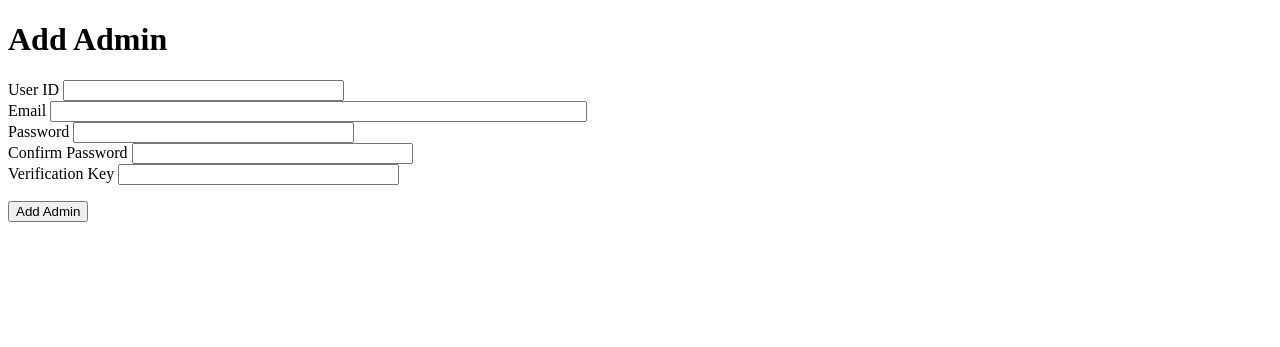
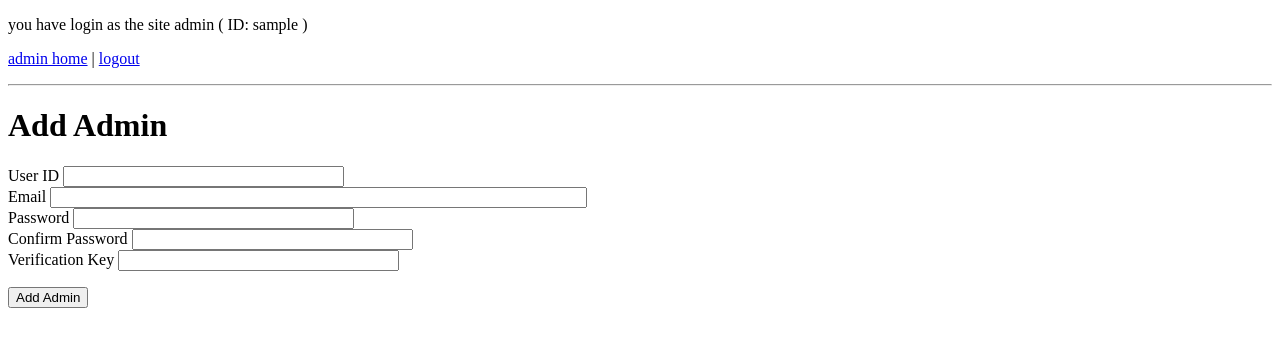
Before and after one commit to nick3633/itp4924-homework-A04, a Flask app: page /add_admin.html in a window 1280 px wide. Shown: the top 347 px of the page. Run offline with Flask 2, Linux system fonts and the light colour scheme; the visitor is signed in with stand-in values (Sample User, id 1); data comes from the database, SQL or seed files in the repository.

Commit message:
added the admin homepage

```diff
--- a/app/forms.py
+++ b/app/forms.py
@@ -8,6 +8,7 @@
     user_id = StringField('User ID', validators=[DataRequired()])
     password = PasswordField('Password', validators=[DataRequired()])
     submit = SubmitField('Login')
+
 
 class AddAdminForm(FlaskForm):
     user_id = StringField('User ID', validators=[DataRequired()])
--- a/app/models.py
+++ b/app/models.py
@@ -1,6 +1,7 @@
 from app import db, login
 from flask_login import UserMixin
 from werkzeug.security import generate_password_hash, check_password_hash
+
 
 class Admin(UserMixin, db.Model):
     user_id = db.Column(db.String(64), primary_key=True, index=True, unique=True)
@@ -20,6 +21,7 @@
         return (self.user_id)
     # https://stackoverflow.com/questions/37472870/login-user-fails-to-get-user-id (4/7/2020 1:15AM)
 
+
 @login.user_loader
 def load_user(user_id):
     return Admin.query.get(user_id)
--- a/app/pages.py
+++ b/app/pages.py
@@ -13,19 +13,26 @@
     return render_template('home.html', title='')
 
 
+@app.route('/admin_home.html')
+def admin_home():
+    if not current_user.is_authenticated:
+        return redirect(url_for('admin_login'))
+    return render_template('admin_home.html', title='Admin Home - ')
+
+
 @app.route('/admin_login.html', methods=['GET', 'POST'])
 def admin_login():
     if current_user.is_authenticated:
-        return redirect(url_for('home'))
+        return redirect(url_for('admin_home'))
     form = AdminLoginForm()
     if form.validate_on_submit():
         user = Admin.query.filter_by(user_id=form.user_id.data).first()
         if user is None or not user.check_password(form.password.data):
             flash('User ID or password is not correct')
-            return redirect(url_for('admin_login'))
+            return render_template('admin_login.html', title='Admin Login - ', form=form)
         login_user(user, remember=False)
         # https://stackoverflow.com/questions/37472870/login-user-fails-to-get-user-id (4/7/2020 1:15AM)
-        return redirect(url_for('home'))
+        return redirect(url_for('admin_home'))
     return render_template('admin_login.html', title='Admin Login - ', form=form)
 
 
@@ -44,10 +51,13 @@
         if check_user is not None or check_email is not None:
             flash('This user ID or Email already used.')
             return render_template('add_admin.html', title='Add Admin - ', form=form)
+        if form.verification_key.data != 'O8afSh2OHdqyKvJyzeS4XKXQ':
+            flash('The verification key is not correct.')
+            return render_template('add_admin.html', title='Add Admin - ', form=form)
         user = Admin(user_id=form.user_id.data, email=form.email.data)
         user.set_password(form.password.data)
         db.session.add(user)
         db.session.commit()
         flash('Added a new admin.')
-        return redirect(url_for('home'))
+        return redirect(url_for('admin_home'))
     return render_template('add_admin.html', title='Add Admin - ', form=form)
--- a/app/templates/template.html
+++ b/app/templates/template.html
@@ -12,6 +12,11 @@
         <hr>
     {% endif %}
 {% endwith %}
+{% if current_user.is_authenticated %}
+    <p>you have login as the site admin ( ID: {{ current_user.user_id }} )</p>
+    <p><a href="{{ url_for('admin_home') }}">admin home</a> | <a href="{{ url_for('admin_logout') }}">logout</a></p>
+    <hr>
+{% endif %}
 {% block page_content %}{% endblock %}
 </body>
 </html>
```
Also changed, not shown: app/templates/admin_home.html (added, +8 -0 lines), run.py (line endings or trailing spaces).
